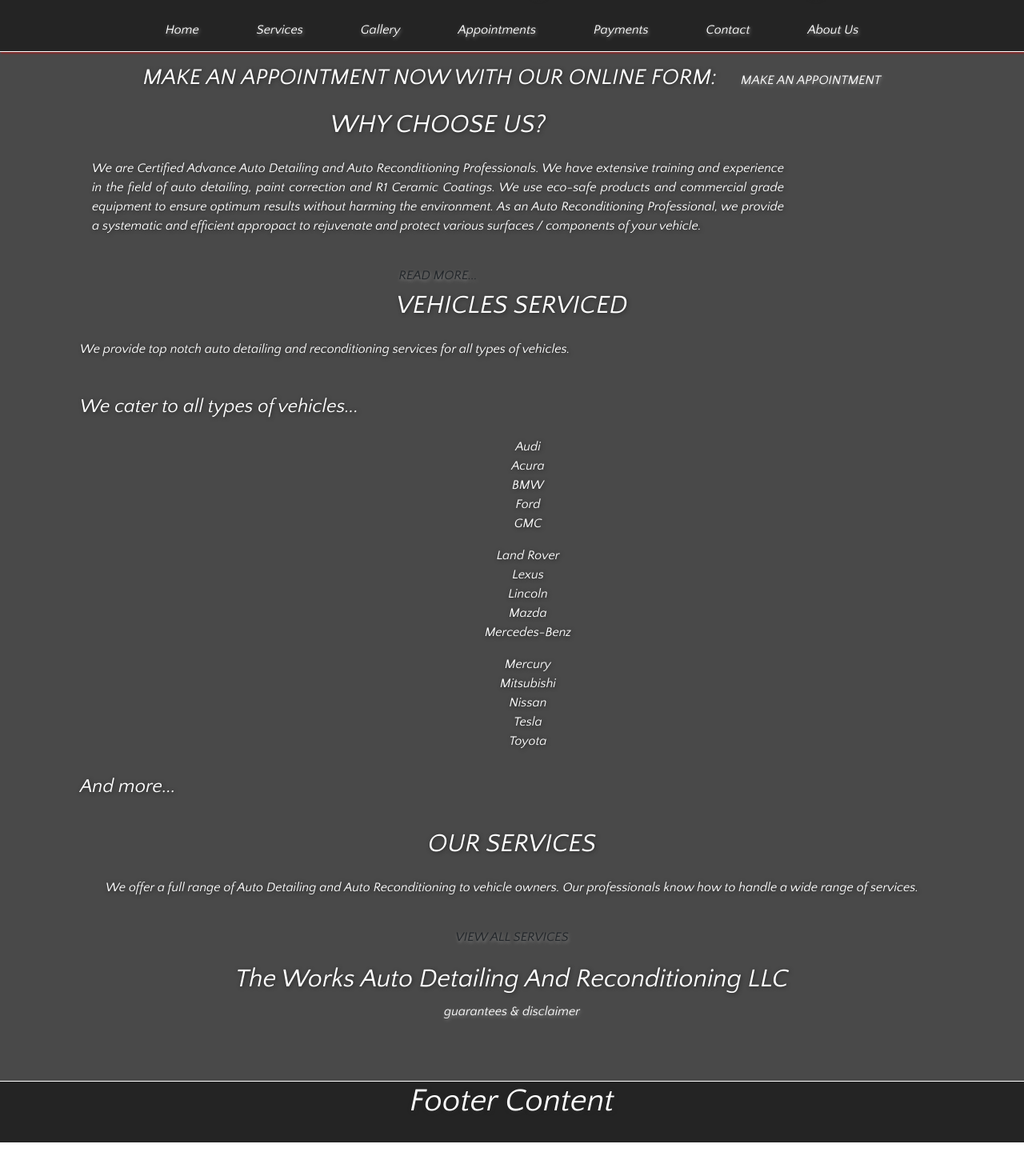
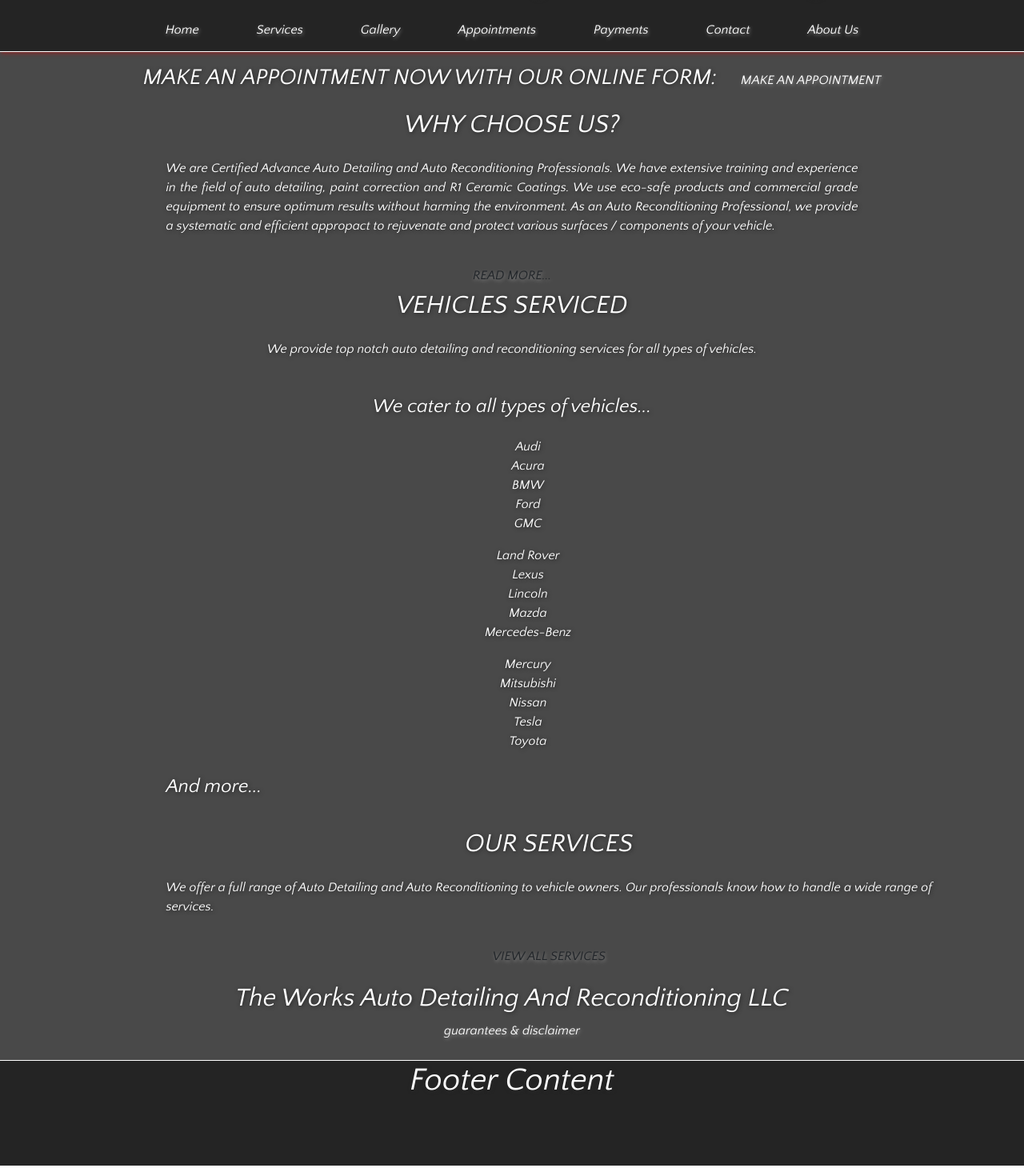
Before and after one commit to mlnemenzo/the-works, a React (Create React App) app: page / in a window 1280 px wide. Shown: the part 60-1530 px from the top of the page at 80% size. Built offline with nearby package versions, Linux system fonts and the light colour scheme.

Commit message:
footer sized

```diff
--- a/src/App.css
+++ b/src/App.css
@@ -14,7 +14,7 @@
 .main-app-body {
   position: relative;
   top: 125px;
-  padding-bottom: 200px
+  padding-bottom: 150px
 }
 
 
@@ -88,8 +88,12 @@
 .header-body {
   border-bottom: 1px solid white;
   background-color: rgb(36, 36, 36);
-  box-shadow: 1px 2px 2px rgb(136, 42, 42)
+  box-shadow: 1px 2px 5px rgb(136, 42, 42)
 }
+
+/* ////////////////////////////////// footer ///////////////////////////////////////// */
+
+
 
 /* ////////////////////////////////// landing page ///////////////////////////////////////// */
 
@@ -112,7 +116,7 @@
 .footer-body {
   border-top: 1px solid white;
   background-color: rgb(36, 36, 36);
-  padding-bottom: 20px;
+  padding-bottom: 75px;
 }
 
 /* ////////////////////////////////// disclaimer ///////////////////////////////////////// */
@@ -132,9 +136,8 @@
   vertical-align: top
 }
 
-.service-info-body:hover {
-    height:110%;
-    width: 110%
+.service-info-body {
+    width: 23%
 }
 
 #service-header {
--- a/src/components/landing-page.js
+++ b/src/components/landing-page.js
@@ -9,19 +9,19 @@
             <div className="landing-page">
                 <div className="landing-image"></div>
                 <div className="appt">
-                    <h3 className="make-appt">MAKE AN APPOINTMENT NOW WITH OUR ONLINE FORM:</h3>
+                    <h3 className="make-appt text-center">MAKE AN APPOINTMENT NOW WITH OUR ONLINE FORM:</h3>
                     <Link className="make-appt-link nav-link nav-link-text boldLink" to = "/appointment">MAKE AN APPOINTMENT</Link>
                 </div>
-                <div className="why-choose col-10">
+                <div className="why-choose col-10 offset-1">
                     <h2>WHY CHOOSE US?</h2>
                     <p>We are Certified Advance Auto Detailing and Auto Reconditioning Professionals.  We have extensive training and experience in the field of auto detailing, paint correction and R1 Ceramic Coatings.  We use eco-safe products and commercial grade equipment to ensure optimum results without harming the environment.  As an Auto Reconditioning Professional, we provide a systematic and efficient appropact to rejuvenate and protect various surfaces / components of your vehicle.</p>
                     <Link className = "about-link btn" to = "/about-us">READ MORE...</Link>
                 </div>
-                <div className="vehicles-serviced">
+                <div className="vehicles-serviced col-10 offset-1">
                     <h2>VEHICLES SERVICED</h2>
-                    <p>We provide top notch auto detailing and reconditioning services for all types of vehicles.</p>
-                    <h4>We cater to all types of vehicles...</h4>
-                    <ul>
+                    <p className = "text-center">We provide top notch auto detailing and reconditioning services for all types of vehicles.</p>
+                    <h4 className = "text-center">We cater to all types of vehicles...</h4>
+                    <ul className = "text-center">
                         <li>Audi</li>
                         <li>Acura</li>
                         <li>BMW</li>
@@ -44,7 +44,7 @@
                     </ul>
                     <h4>And more...</h4>
                 </div>
-                <div className= "services-landing">
+                <div className= "services-landing col-1- offset-1">
                     <h2>OUR SERVICES</h2>
                     <p>We offer a full range of Auto Detailing and Auto Reconditioning to vehicle owners. Our professionals know how to handle a wide range of services.</p>
                     <div className="service-images">
--- a/src/components/services.js
+++ b/src/components/services.js
@@ -6,7 +6,7 @@
         return (
             <div className = "services-body">
                 <h1 className="services-header" id = "service-header">Our Services</h1>
-                <div className="service-info-body col-2">
+                <div className="service-info-body col-3">
                     <div className="service-level text-center">Bronze Detail</div>
                     <div className="service-pricing">
                         <h2 className = "service-pricing-number text-center" id = "detail-cost">50/70</h2>
```
